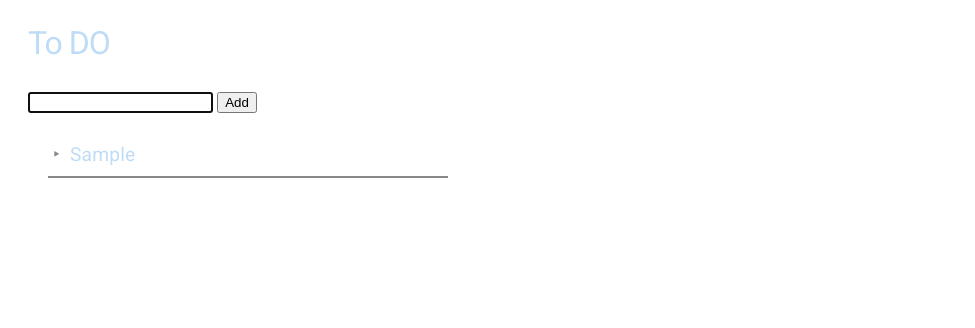
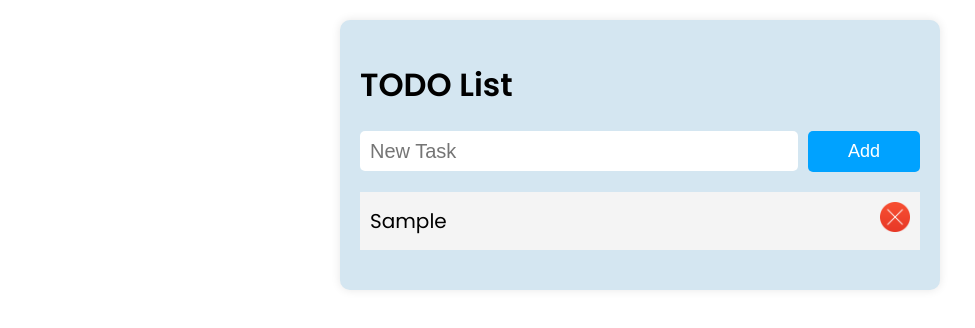
Before and after one commit to kcmanoz/TodoList, a plain HTML site: page index.html in a window 1280 px wide. Both pictures are taken after typing "Sample" into the empty fields and a click on the button "Add". Shown: the whole page, without its empty margins (0-975 px from the left). Drawn offline with Linux system fonts and the light colour scheme.

Commit message:
Todo application updating

```diff
--- a/index.html
+++ b/index.html
@@ -1,20 +1,27 @@
 <!DOCTYPE html>
 <html lang="en">
-
-<head>
+  <head>
     <meta charset="UTF-8" />
+    <meta http-equiv="X-UA-Compatible" content="IE=edge" />
     <meta name="viewport" content="width=device-width, initial-scale=1.0" />
+    <link rel="preconnect" href="https://fonts.googleapis.com" />
+    <link rel="preconnect" href="https://fonts.gstatic.com" crossorigin />
+    <link
+      href="https://fonts.googleapis.com/css2?family=Poppins:wght@300;400;500;600&display=swap"
+      rel="stylesheet"
+    />
     <link rel="stylesheet" href="style.css" />
-    <title>Todo</title>
-</head>
-
-<body>
-    <h1>To DO</h1>
-    <form id="form">
-        <input type="text" id="type-input" name="type-input" />
-        <button type="submit" id="update-input">Add</button>
-    </form>
-    <ul id="todo"></ul>
+    <title>TODO Application</title>
+  </head>
+  <body>
+    <div class="container">
+      <h1>TODO List</h1>
+      <div class="input-box">
+        <input class="todo-input" type="text" placeholder="New Task" />
+        <button class="add-btn">Add</button>
+      </div>
+      <ul class="todo-list"></ul>
+    </div>
     <script src="todo.js"></script>
-</body>
+  </body>
 </html>
--- a/style.css
+++ b/style.css
@@ -1,177 +1,70 @@
-@import url('https://fonts.googleapis.com/css?family=Roboto&display=swap');
-
-*,
-*:after,
-*:before {
-    box-sizing: inherit;
-}
-
-html {
-    box-sizing: border-box;
-    font-size: 10px;
+* {
+  box-sizing: border-box;
+  border: none;
 }
 
 body {
-    color: #bedcf6;
-    padding: 1rem 2rem 2rem;
-    max-width: 90rem;
-    font-family: 'Roboto', 'Helvetica Neue', 'Helvetica', 'Arial', sans-serif;
-    font-size: 1.6em;
-    font-weight: 350;
-    letter-spacing: 0.01em;
-    line-height: 1.6;
+  font-family: "Poppins", sans-serif;
 }
 
-a {
-    color: #b385cf;
-    text-decoration: none;
+.container {
+  width: 80%;
+  max-width: 600px;
+  margin: 20px auto;
+  padding: 20px;
+  box-shadow: 0 0 10px rgba(0, 0, 0, 0.1);
+  border-radius: 10px;
+  background-color: #d4e6f1;
 }
 
-a:focus,
-a:hover {
-    color: #acc8de;
+.input-box {
+  width: 100%;
+  display: flex;
+  justify-content: space-between;
+  align-items: center;
 }
 
-dl,
-ol,
-ul {
-    list-style: none;
-    margin-top: 0;
-    padding-left: 0;
+.todo-input {
+  width: 75%;
+  max-width: 500px;
+  height: 40px;
+  padding: 10px;
+  margin-right: 10px;
+  font-size: 20px;
+  flex-grow: 1;
+  border-radius: 5px;
 }
 
-dl dl,
-dl ol,
-dl ul,
-ol dl,
-ol ol,
-ol ul,
-ul dl,
-ul ol,
-ul ul {
-    font-size: 80%;
-    margin: 1.5rem 0 1.5rem 3rem;
+.add-btn {
+  width: 20%;
+  padding: 10px;
+  font-size: 18px;
+  background-color: #00a2ff;
+  color: #fff;
+  cursor: pointer;
+  border-radius: 5px;
 }
 
-ol {
-    list-style: decimal inside;
+.todo-list {
+  list-style-type: none;
+  padding-left: 0;
+  font-size: 20px;
 }
 
-ul {
-    list-style: circle inside;
+.todo-list li {
+  display: flex;
+  justify-content: space-between;
+  align-items: center;
+  background: #f4f4f4;
+  padding: 10px;
+  margin-bottom: 5px;
+  cursor: pointer;
+}
+.todo-text {
+  flex-grow: 1;
 }
 
-dd,
-dt,
-li {
-    margin-bottom: 1rem;
+.todo-list img {
+  height: 30px;
+  width: 30px;
 }
-
-dl,
-figure,
-ol,
-p,
-table,
-ul {
-    margin-bottom: 2.5rem;
-}
-
-table {
-    border-spacing: 0;
-    width: 100%;
-}
-
-td,
-th {
-    border-bottom: 0.1rem solid #e1e1e1;
-    padding: 1.2rem 1.5rem;
-    text-align: left;
-}
-
-th {
-    font-weight: bold;
-    font-size: larger;
-}
-
-caption {
-    font-weight: bold;
-    font-size: 2.5rem;
-    text-align: left;
-}
-
-b,
-strong {
-    font-weight: bold;
-}
-
-p {
-    margin-top: 0;
-}
-
-h1,
-h2,
-h3,
-h4,
-h5,
-h6 {
-    font-weight: 300;
-    letter-spacing: -0.1rem;
-    margin-bottom: 2rem;
-    margin-top: 0;
-}
-
-img {
-    max-width: 40rem;
-}
-
-.done {
-    text-decoration: line-through;
-    color: #808080;
-}
-
-.hidden {
-    display: none;
-}
-
-.pointer:hover {
-    cursor: pointer;
-}
-
-#receive-input {
-    margin-top: 2rem;
-    margin-bottom: 2rem;
-    border-top: 1px solid #606c76;
-    border-bottom: 1px solid #606c76;
-    padding: 1rem 0.5rem;
-    background-color: #cfe5dd;
-    font-size: larger;
-}
-
-#todo {
-    margin-top: 2rem;
-}
-
-#todo li {
-    font-size: larger;
-    display: block;
-    max-width: 40rem;
-    padding: 0.5rem;
-    margin-left: 2rem;
-    border-bottom: 2px solid #888;
-}
-
-#todo li:before {
-    content: "\2023\00A0\00A0 ";
-    color: #888;
-    display: inline-block;
-}
-
-#todo li.done:before {
-    content: "\2713\00A0\00A0 ";
-    font-weight: bold;
-    color: #7fffd4;
-}
-
-#todo li:hover {
-    cursor: pointer;
-}
--- a/todo.js
+++ b/todo.js
@@ -1,32 +1,27 @@
-const textInput = document.getElementById('type-input');
-const todoList = document.getElementById('todo');
-const todoForm = document.getElementById('form');
+const todoInput = document.querySelector('.todo-input');
+const todoList = document.querySelector('.todo-list');
+const addBtn = document.querySelector('.add-btn');
 
-todoForm.addEventListener('submit', submitHandler);
-todoList.addEventListener('click', listClickHandler);
 
-function addListItem(text) {
-    const node = document.createElement("li");
-    node.textContent = text;
-    todoList.append(node);
-}
+addBtn.addEventListener('click', () => {
+    if (todoInput.value) {
+        const li = document.createElement('li');
+        const textDiv = document.createElement('div');
+        const deleteDiv = document.createElement('div');
+        const deleteIcon = document.createElement('img');
 
-function submitHandler(e) {
-    e.preventDefault();
-    const text = textInput.value;
-    if (text !== '') {
-        addListItem(text);
-        textInput.value = '';
-        textInput.focus();
+        textDiv.textContent = todoInput.value;
+        textDiv.className = 'todo-text';
+
+        deleteIcon.src = 'delete.png';
+        deleteIcon.alt = 'Delete';
+        deleteIcon.addEventListener('click', () => li.remove());
+
+        deleteDiv.appendChild(deleteIcon);
+
+        li.appendChild(textDiv);
+        li.appendChild(deleteDiv);
+        todoList.appendChild(li);
+        todoInput.value = '';
     }
-}
-
-function listClickHandler(e) {
-    if (e.target.tagName = "LI") {
-        if (e.target.classList.contains("done")) {
-            e.target.remove();
-        } else {
-            e.target.classList.add("done");
-        }
-    }
-}
+});
```
Also changed, not shown: delete.png (added).
